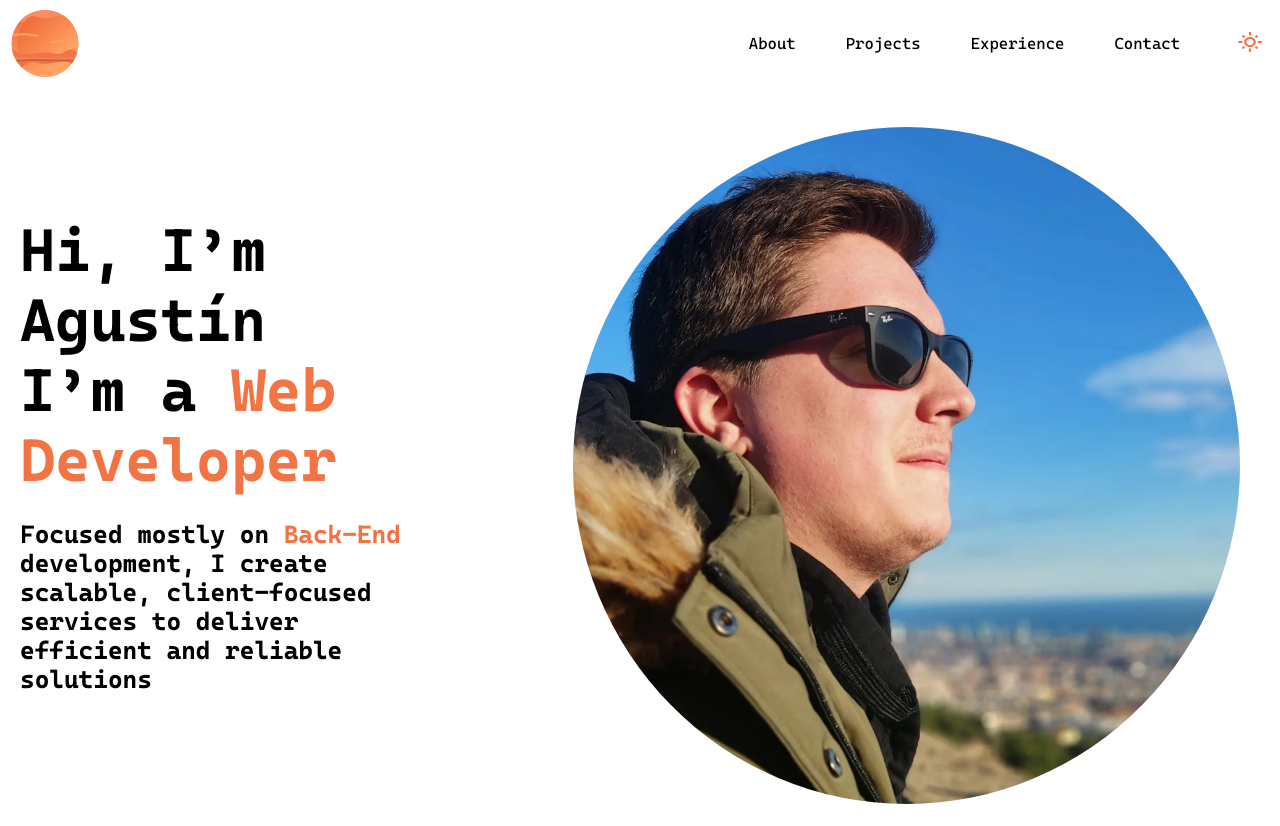
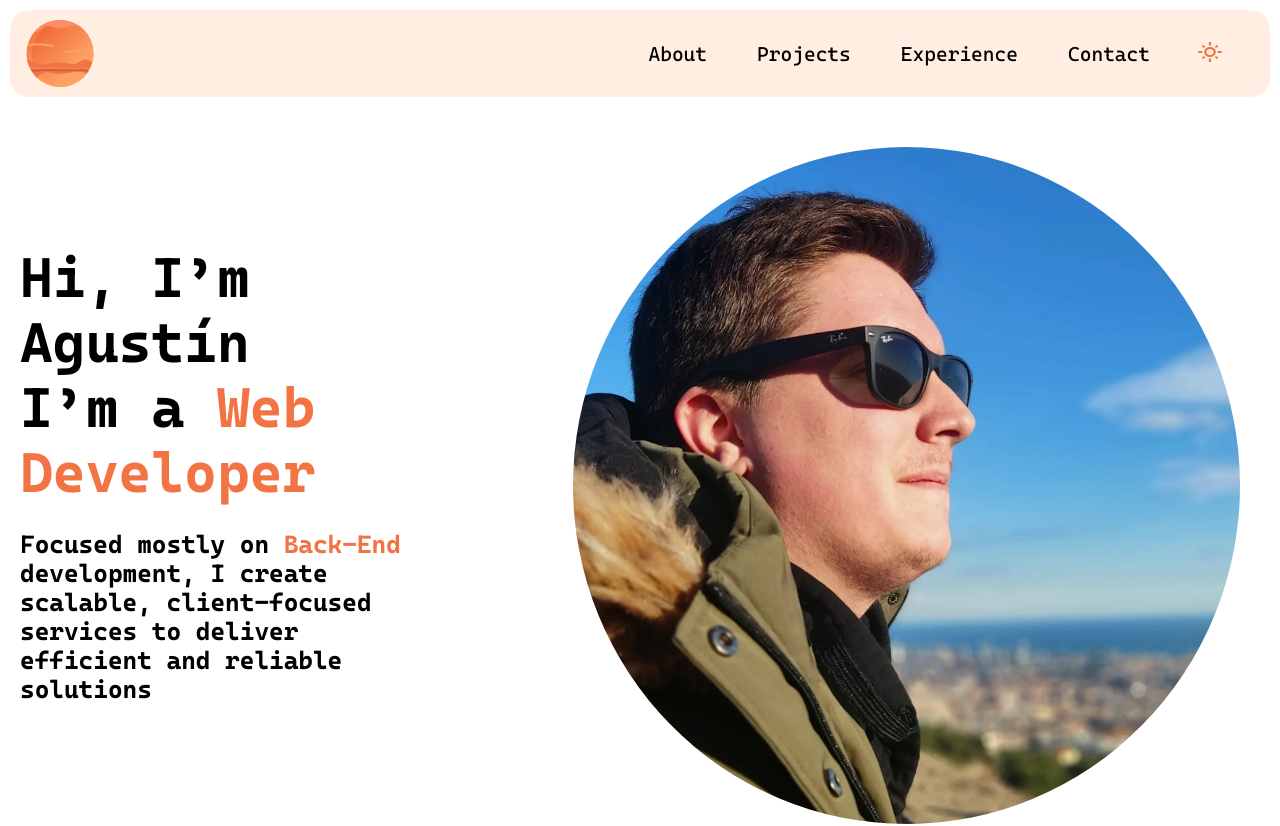
Before and after one commit to AgusLasalvia/portfolio, an Astro site: page / in a window 1280 px wide. Shown: the top 826 px of the page. Built offline with nearby package versions, Linux system fonts and the light colour scheme; Astro itself is replaced by a stand-in of ours.

Commit message:
error with widht

```diff
--- a/src/components/Navbar.astro
+++ b/src/components/Navbar.astro
@@ -1,55 +1,56 @@
 ---
-import planetIcon from '../../public/planet.svg'
-import sunIcon from '../../public/sun.svg'
+import planetIcon from "../../public/planet.svg";
+import sunIcon from "../../public/sun.svg";
 ---
+
 <header>
 	<div class="navbar">
-    <img src={planetIcon.src} alt="Planet Icon">
+		<img src={planetIcon.src} alt="Planet Icon" />
 		<nav>
 			<a href="#about">About</a>
 			<a href="#projects">Projects</a>
 			<a href="#experience">Experience</a>
 			<a href="#contact">Contact</a>
 			<button id="theme-toggle">
-      <img src={sunIcon.src} alt="">
+				<img src={sunIcon.src} alt="" />
 			</button>
-
 		</nav>
 	</div>
 </header>
 
 <style>
-
-  header{
+	header {
 		width: 100%;
 		display: flex;
 		align-items: center;
 		justify-content: center;
 	}
-  img{
+	img {
 		width: 70px;
 		height: 67px;
 	}
 
-  .navbar{
+	.navbar {
+		height: 87px;
 		width: 100%;
 		max-width: 1819px;
 		display: flex;
 		align-items: center;
 		justify-content: space-between;
 		margin: 10px;
+		background-color: #ffeee1;
+		border-radius: 20px;
 	}
 
-  nav{
+	nav {
 		display: flex;
 		align-items: center;
 		justify-content: center;
-
 	}
 
-  a{
+	a {
 		margin-left: 50px;
-    font-weight: 400;
+		font-size: 20px;
 		text-decoration: none;
 		color: black;
 		font-style: bold;
@@ -65,7 +66,7 @@ import sunIcon from '../../public/sun.svg'
 		padding: 0.5rem;
 		border-radius: 50%;
 		transition: background-color 0.3s;
-  margin: 0 0 0 50px;
+		margin: 0 40px;
 	}
 
 	#theme-toggle:hover {
@@ -77,5 +78,7 @@ import sunIcon from '../../public/sun.svg'
 		height: 20px;
 	}
 
-
+	div > img {
+		margin: 0 15px;
+	}
 </style>
--- a/src/components/Navbar/Navbar.astro
+++ /dev/null
@@ -1,51 +0,0 @@
----
-import planetIcon from '../../../public/planet.svg'
----
-<header>
-  <div class="navbar">
-    <img src={planetIcon.src} alt="Planet Icon">
-    <nav>
-      <a href="#about">About</a>
-      <a href="#projects">Projects</a>
-      <a href="#experience">Experience</a>
-      <a href="#contact">Contact</a>
-    </nav>
-   </div>
-</header>
-
-<style>
-
-  header{
-    width: 100%;
-    display: flex;
-    align-items: center;
-    justify-content: center;
-  }
-  img{
-    width: 70px;
-    height: 67px;
-  }
-
-  .navbar{
-    width: 100%;
-    max-width: 1819px;
-    display: flex;
-    align-items: center;
-    justify-content: space-between;
-    margin: 10px;
-  }
-
-  nav{
-    padding-right: 40px;
-  }
-
-  a{
-    margin-left: 50px;
-    font-weight: 400;
-    text-decoration: none;
-    color: black;
-    font-style: bold;
-  }
-
-
-</style>
--- a/src/layouts/Layout.astro
+++ b/src/layouts/Layout.astro
@@ -42,6 +42,12 @@ import Navbar from "../components/Navbar.astro";
 	}
 
 	body {
-		max-width: 1719px;
+		max-width: 1519px;
+	}
+
+	@media  only screen and (max-width: 1000) {
+		body {
+			display: none;
+		}
 	}
 </style>
--- a/src/pages/index.astro
+++ b/src/pages/index.astro
@@ -113,7 +113,7 @@ const projects = [
 	}
 
 	.hero h1 {
-		font-size: 60px;
+		font-size: 56px;
 		text-align: start;
 		margin: 0 20px;
 	}
@@ -162,4 +162,6 @@ const projects = [
 		font-size: 30px;
 		color: var(--orange);
 	}
+
+
 </style>
```
Lines whose indentation alone changed are shown as unchanged.
